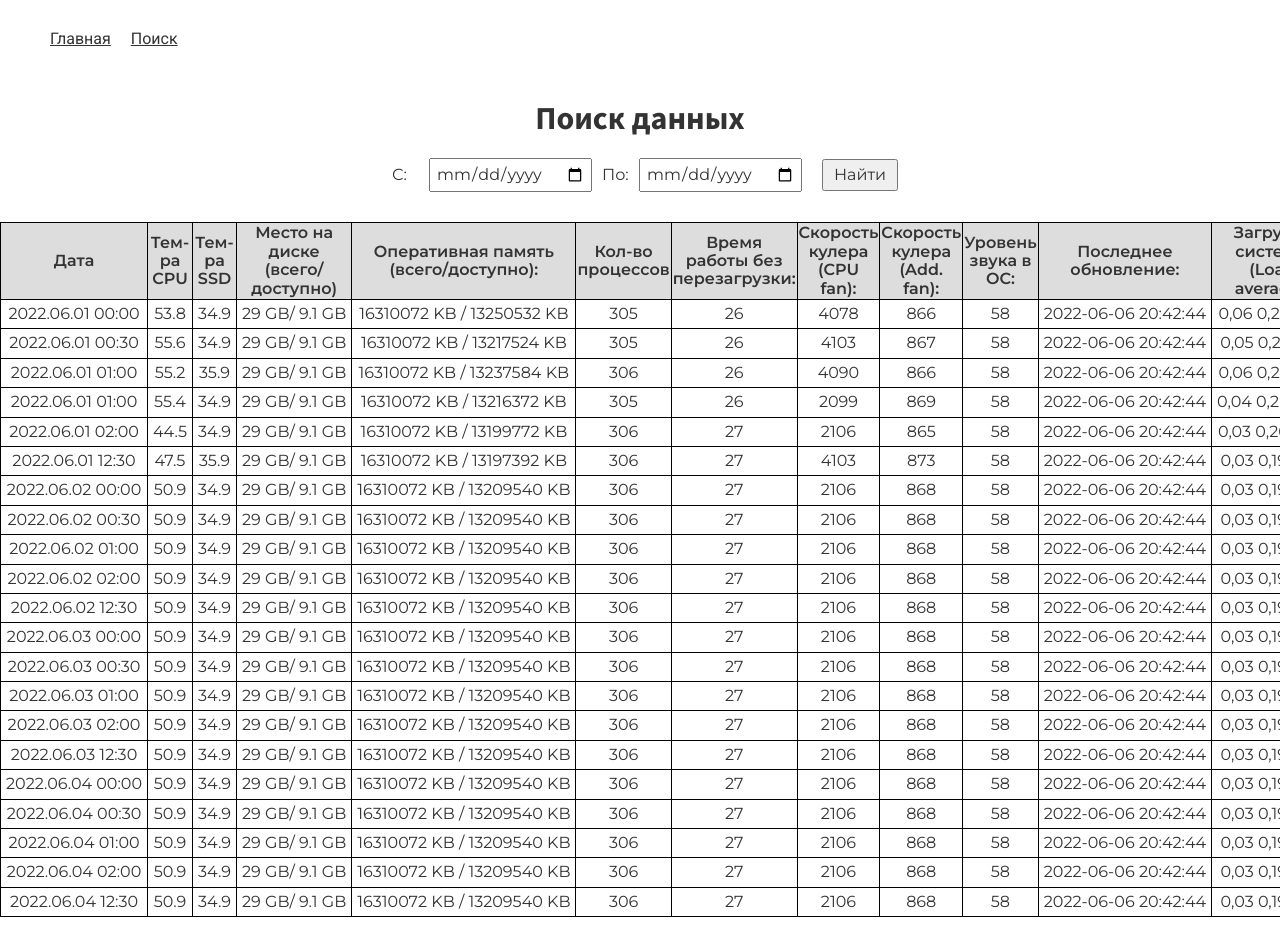
After one commit to dreamer20/pc_status, a Flask app: page /search/ in a window 1280 px wide. The commit adds this page. Run offline with Flask 2, Linux system fonts and the light colour scheme; data comes from the database, SQL or seed files in the repository.

Commit message:
Add search functionality to app

```diff
--- a/pc_status/__init__.py
+++ b/pc_status/__init__.py
@@ -11,8 +11,9 @@ def create_app(test_config=None):
     if test_config is not None:
         app.config.from_mapping(test_config)
 
-    from . import main
+    from . import main, search
     app.register_blueprint(main.bp)
+    app.register_blueprint(search.bp)
 
     from . import db
     db.init_app(app)
--- /dev/null
+++ b/pc_status/search.py
@@ -0,0 +1,39 @@
+from datetime import datetime, timedelta
+from flask import (
+    Blueprint, render_template, request, redirect, url_for
+)
+from pc_status.db import get_db
+
+
+bp = Blueprint('search', __name__, url_prefix='/search')
+
+
+@bp.app_template_filter()
+def fromtimestamp(timestamp):
+    return datetime.fromtimestamp(timestamp).strftime("%Y.%m.%d %H:%M")
+
+
+@bp.route('/')
+def index():
+    db = get_db()
+    start = None
+    stop = None
+    from_date = request.args.get('from_date')
+    to_date = request.args.get('to_date')
+
+    if from_date is not None and from_date != '':
+        start = datetime.strptime(f'{from_date}T00:00:00', '%Y-%m-%dT%H:%M:%S').timestamp()
+    if to_date is not None and to_date != '':
+        to_date = datetime.strptime(to_date, '%Y-%m-%d') + timedelta(days=1)
+        stop = to_date.timestamp()
+
+    if start is None and stop is not None:
+        data = db.execute("SELECT * from pc_status where cur_date <= ?", (stop,)).fetchall()
+    elif start is not None and stop is None:
+        data = db.execute("SELECT * from pc_status where cur_date >= ?", (start,)).fetchall()
+    elif start is not None and stop is not None:
+        data = db.execute("SELECT * from pc_status where cur_date >= ? and cur_date <= ? order by cur_date", (start, stop)).fetchall()
+    else:
+        data = db.execute("SELECT * from pc_status order by cur_date").fetchall()
+
+    return render_template('search.html', sys_info=data)
--- a/pc_status/static/style.css
+++ b/pc_status/static/style.css
@@ -61,6 +61,76 @@
     font-style: italic;
 }
 
+.data-window {
+    overflow-x: auto;
+    margin: 0 auto;
+}
+
+.data-table {
+    border-collapse: collapse;
+    margin: 0 auto 30px auto;
+}
+
+.data-table td {
+    border: 1px solid black;
+    text-align: center;
+    white-space: nowrap;
+    padding: 5px;
+}
+
+.data-table th {
+    overflow-x: hidden;
+    border: 1px solid black;
+    /*white-space: nowrap;*/
+    width: 100px;
+}
+
+.data-table thead {
+    background: #ddd;
+}
+
+.data-table tbody tr:hover {
+    background: #eee;
+}
+
+.search-hint {
+    text-align: center;
+}
+
+.search-form {
+    margin-bottom: 30px;
+    display: flex;
+    flex-flow: row wrap;
+    justify-content: center;
+}
+
+.search-form__form {
+    display: flex;
+    flex-flow: column;
+    margin: 0 10px;
+    align-items: center;
+}
+
+.search-form__label {
+    display: flex;
+    flex-grow: row wrap;
+    width: 200px;
+    align-items: center;
+    margin-bottom: 10px;
+}
+
+.search-form__input {
+    margin-left: auto;
+    padding: 5px;
+    font-size: 16px;
+
+}
+
+.search-form__submit {
+    padding: 5px 10px;
+    cursor: pointer;
+}
+
 
 @media screen and (min-width: 778px) {
     .menu {
@@ -70,6 +140,23 @@
     .status-table {
         margin: 0 20px;
     }
+
+    .search-form {
+        justify-content: center;
+    }
+
+    .search-form__form {
+        flex-flow: row nowrap;
+        align-items: center;
+    }
+
+    .search-form__label {
+        margin: 0 0 0 10px;
+    }
+
+    .search-form__submit {
+        margin-left: 20px;
+    }
 }
 
 
--- /dev/null
+++ b/pc_status/templates/search.html
@@ -0,0 +1,68 @@
+{% extends "base.html" %}
+
+{% block title %}
+    Поиск данных
+{% endblock title %}
+
+
+{% block content %}
+    <h1 class="title">Поиск данных</h1>
+    <div class="search-form">
+        <form class="search-form__form" action="#" method="GET">
+            <label class="search-form__label">
+                <span class="search-form__label-text">С:</span>
+                <input class="search-form__input" name="from_date" type="date">
+            </label>
+            <label class="search-form__label">
+                <span class="search-form__label-text">По:</span>
+                <input class="search-form__input" name="to_date" type="date">
+            </label>
+            <input class="search-form__submit" type="submit" value="Найти">
+        </form>
+    </div>
+    {% if sys_info|length != 0 %}
+        <div class="data-window">
+            <table class="data-table">
+                <thead class="data-table__header">
+                    <tr>
+                        <th title="Дата">Дата</th>
+                        <th title="Тем-ра CPU">Тем-ра CPU</th>
+                        <th title="Тем-ра SSD">Тем-ра SSD</th>
+                        <th title="Место на диске (всего/доступно)">Место на диске (всего/доступно)</th>
+                        <th title="Оперативная память (всего/доступно):">Оперативная память (всего/доступно):</th>
+                        <th title="Кол-во процессов">Кол-во процессов</th>
+                        <th title="Время работы без перезагрузки:">Время работы без перезагрузки:</th>
+                        <th title="Скорость кулера (CPU fan):">Скорость кулера (CPU fan):</th>
+                        <th title="Скорость кулера (Add. fan):">Скорость кулера (Add. fan):</th>
+                        <th title="Уровень звука в ОС:">Уровень звука в ОС:</th>
+                        <th title="Последнее обновление:">Последнее обновление:</th>
+                        <th title="Загрузкa системы (Load average):">Загрузкa системы (Load average):</th>
+                        <th title="Текущая раскладка:">Текущая раскладка:</th>
+                    </tr>
+                </thead>
+
+                <tbody>
+                    {% for row in sys_info %}
+                        <tr>
+                            <td title="Дата">{{row['cur_date']|fromtimestamp}}</td>
+                            <td title="Тем-ра CPU">{{row['cpu_temp']}}</td>
+                            <td title="Тем-ра SSD">{{row['ssd_temp']}}</td>
+                            <td title="Место на диске (всего/доступно)">{{row['disk_space_total']}} GB/ {{row['disk_space_available']}} GB</td>
+                            <td title="Оперативная память (всего/доступно):">{{row['ram_total']}} KB / {{row['ram_available']}} KB</td>
+                            <td title="Кол-во процессов">{{row['process_count']}}</td>
+                            <td title="Время работы без перезагрузки:">{{row['uptime']}}</td>
+                            <td title="Скорость кулера (CPU fan):">{{row['cpu_fan']}}</td>
+                            <td title="Скорость кулера (Add. fan):">{{row['add_fan']}}</td>
+                            <td title="Уровень звука в ОС:">{{row['volume_level']}}</td>
+                            <td title="Последнее обновление:">{{row['last_update']}}</td>
+                            <td title="Загрузкa системы (Load average):">{{row['load_average']}}</td>
+                            <td title="Текущая раскладка:">{{row['keyboard_layout']}}</td>
+                        </tr>
+                    {% endfor %}
+                </tbody>
+            </table>
+        </div>
+    {% else %}
+        <p class="search-hint">Выберите необходимый диапазон</p>
+    {% endif %}
+{% endblock content %}
```
Also changed, not shown: tests/schema.sql (+231 -7 lines), tests/test_search.py (added, +48 -0 lines).
